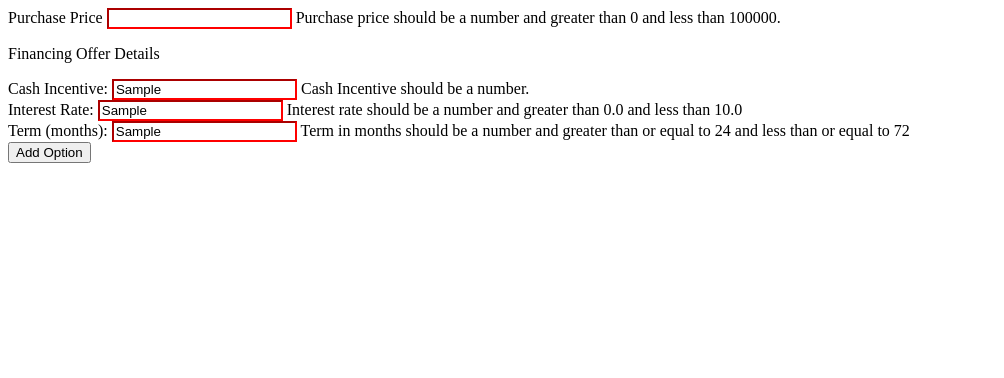
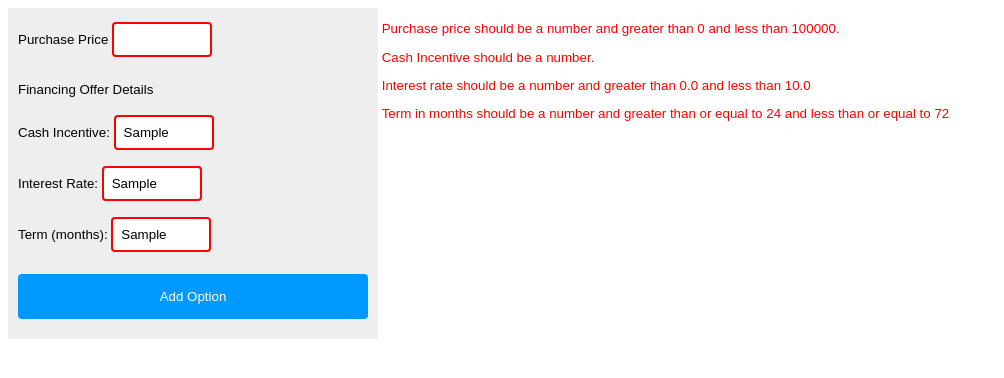
Before and after one commit to BillyTseng/automobile-loan-calculator, a plain HTML site: page index.html in a window 1280 px wide. Both pictures are taken after typing "Sample", "Sample", "Sample" into the empty fields and a click on the button "Add Option". Shown: the whole page, without its empty margins (0-1004 px from the left). Drawn offline with Linux system fonts and the light colour scheme.

Commit message:
feat: Modify the appearance of error messages.

```diff
--- a/index.html
+++ b/index.html
@@ -10,31 +10,33 @@
 		<div>
 			<label for="purchasePrice">Purchase Price</label>
 			<input type="text" id="purchasePrice" name="purchasePrice">
-			<span class="errorMsg">Purchase price should be a number and greater than 0 and less than 100000.</span>
 		</div>
 		<p>Financing Offer Details</p>
 		<div class="offerDetails">
 			<div>
 				<label for="cashIncentive">Cash Incentive:</label>
 				<input type="text" id="cashIncentive" name="cashIncentive">
-				<span class="errorMsg">Cash Incentive should be a number.</span>
 			</div>
 			<div>
 				<label for="intRate">Interest Rate:</label>
 				<input type="text" id="intRate" name="intRate">
-				<span class="errorMsg">Interest rate should be a number and greater than 0.0 and less than 10.0</span>
 			</div>
 			<div>
 				<label for="term">Term (months):</label>
 				<input type="text" id="term" name="term">
-				<span class="errorMsg">Term in months should be a number and greater than or equal to 24 and less than or equal to 72</span>
 			</div>
 			<div>
 				<button id="addOption">Add Option</button>
 			</div>
 		</div>
-		<div class="options"></div>
 	</div>
+	<div class="errorMsgContainer">
+		<p class="errorMsg purchasePrice">Purchase price should be a number and greater than 0 and less than 100000.</p>
+		<p class="errorMsg cashIncentive">Cash Incentive should be a number.</p>
+		<p class="errorMsg intRate">Interest rate should be a number and greater than 0.0 and less than 10.0</p>
+		<p class="errorMsg term">Term in months should be a number and greater than or equal to 24 and less than or equal to 72</p>
+	</div>
+	<div class="options"></div>
 </body>
 
 </html>
--- a/script.js
+++ b/script.js
@@ -32,6 +32,9 @@
 function isBadInput(element) {
   var ret = isNaN(element.value);
 
+  if (element.value.trim() === "")
+    ret = true;
+
   switch(element.id) {
     // 1) Interest rate should be greater than 0.0% and less than 10.0%
     case "intRate":
@@ -58,15 +61,16 @@ function isBadInput(element) {
 
 function validateInput(element) {
   var badInput = isBadInput(element);
+  var errMsgs = document.getElementsByClassName(element.id)[0];
 
   if (badInput) {
     element.style.borderColor = 'red';
     element.style.borderWidth = '2px';
-    element.nextElementSibling.style.display = "inline";
+    errMsgs.style.display = "block";
   } else {
     element.style.borderColor = 'black';
     element.style.borderWidth = '1px';
-    element.nextElementSibling.style.display = "none";
+    errMsgs.style.display = "none";
   }
   return badInput;
 }
@@ -103,6 +107,7 @@ function renderOptions() {
     var termInMonth = optionsArray[i].term;
     var monthPay = calPaymentAmount(i);
     var totalCost = monthPay * termInMonth - optionsArray[i].cashIncentive;
+    console.log(totalCost + ", " + optionsArray[i].cashIncentive);
     monthPay = totalCost / termInMonth;
     htmlStr += '<p>Offer ' + (i+1) + ':</p>';
     htmlStr += '<span class="close">x</span>'
--- a/style.css
+++ b/style.css
@@ -1,32 +1,16 @@
-span.errorMsg {
-  display: none;
+body {
+   font: 10pt Arial;
 }
 
-.loanCard {
-  display: inline-block;
-  border: 2px solid black;
-}
-
-.close {
-    float:right;
-    display:inline-block;
-    padding:2px 5px;
-    background:#ccc;
-}
-
-.close:hover {
-    float:right;
-    display:inline-block;
-    padding:2px 5px;
-    background:#ccc;
-    color:#fff;
-}
-/*label {
-   display: block;
+.loanCalculator {
+   background-color: #eee;
+   padding: 10px;
+   width: 350px;
+   display: inline-block;
 }
 
 input[type=text] {
-   width: 350px;
+   width: 100px;
    padding: 8px;
    margin-top: 4px;
    margin-bottom: 12px;
@@ -51,12 +35,37 @@ button:hover {
    background-color: #07d;
 }
 
-.SavingsCalculator {
-   font: 10pt Arial;
-   background-color: #eee;
-   padding: 10px;
-   width: 350px;
+.errorMsgContainer {
+  display: inline-block;
+  vertical-align: top;
 }
+
+p.errorMsg {
+  display: none;
+  color: red;
+}
+
+.loanCard {
+  display: inline-block;
+  border: 2px solid black;
+}
+
+.close {
+    float:right;
+    display:inline-block;
+    padding:2px 5px;
+    background:#ccc;
+}
+
+.close:hover {
+    float:right;
+    display:inline-block;
+    padding:2px 5px;
+    background:#ccc;
+    color:#fff;
+}
+/*
+
 
 .SavingsTable {
     font-size: 10pt;
```
